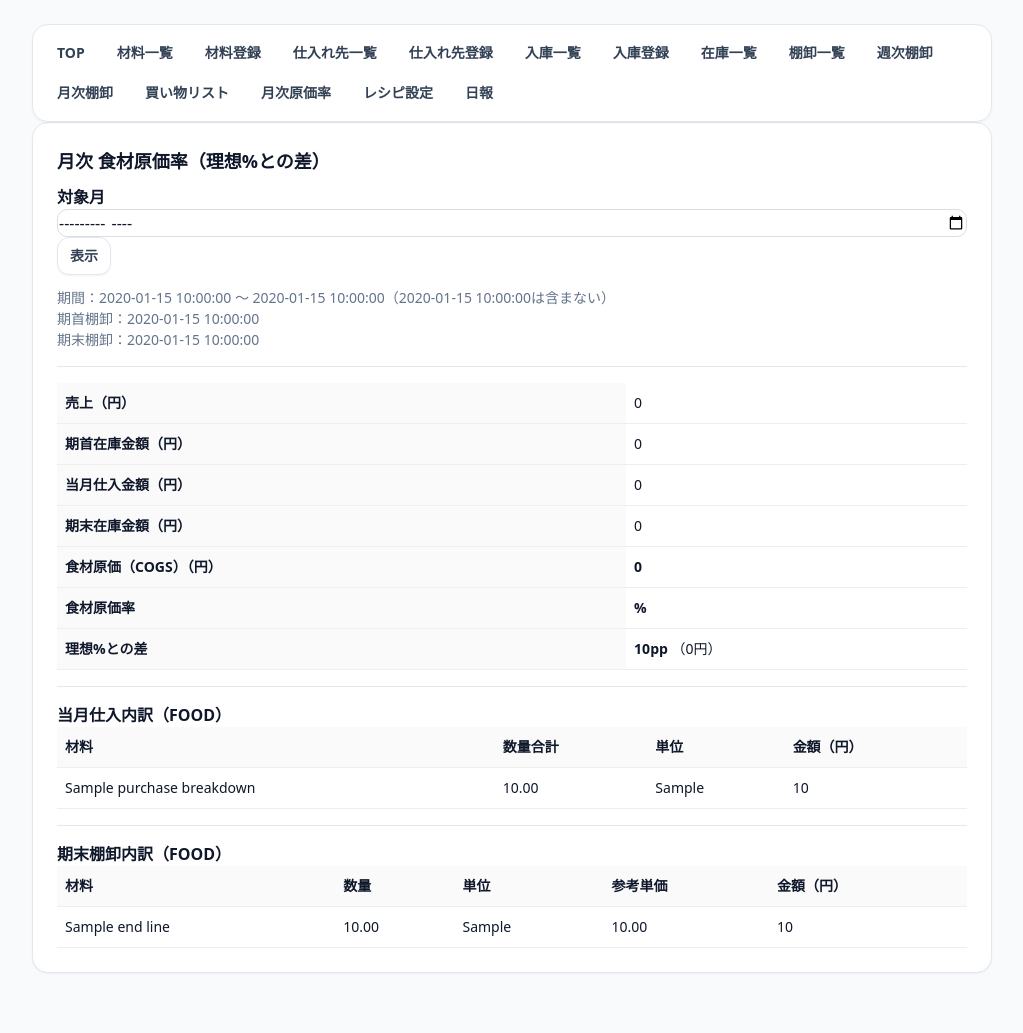
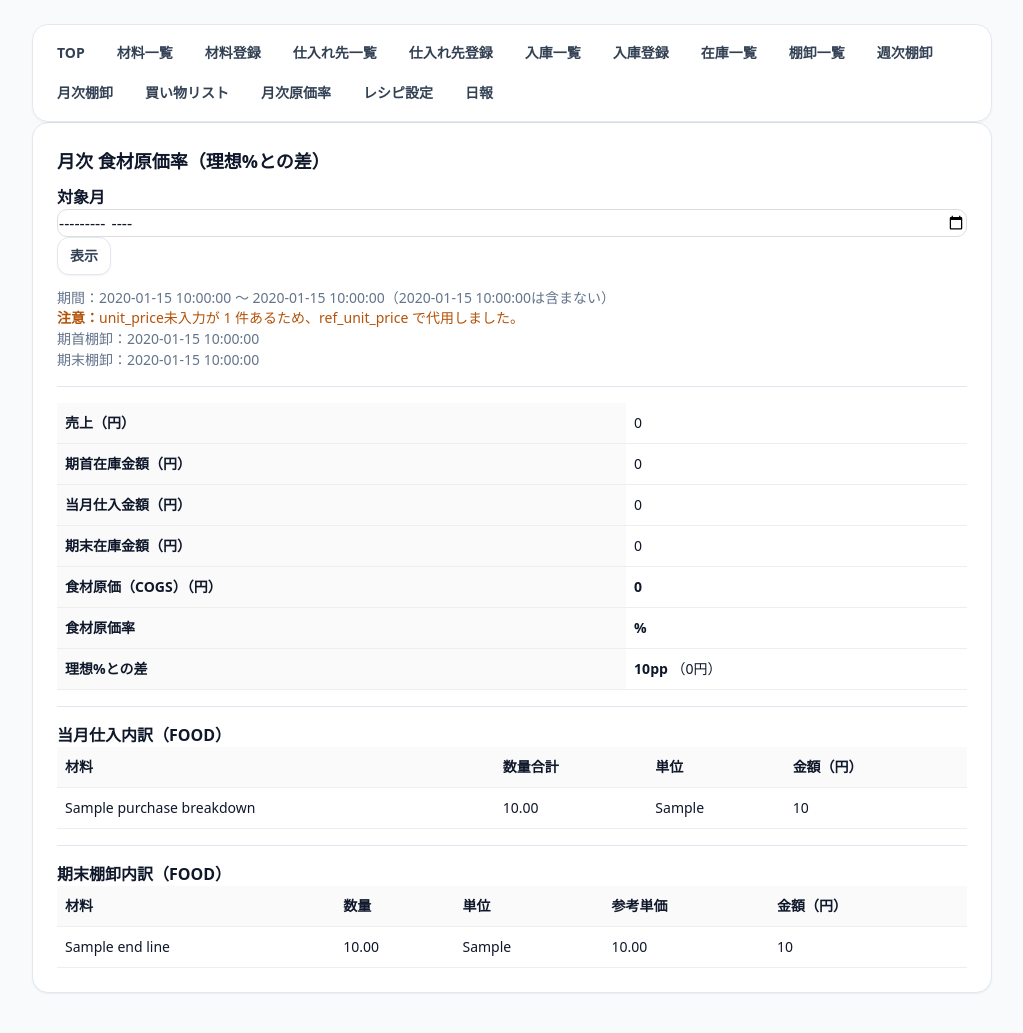
Before and after one commit to KohtaroNishimura/TAKO-OPS, a Flask app: template templates/monthly_food_cost.html in a window 1280 px wide. Shown: the whole page, without its empty margins (128-1151 px from the left). Before the commit the page ends 973 px from the top, so only its background shows below. Run offline with Flask 3, Linux system fonts and the light colour scheme; the template is opened without the code that fills it: most values are stand-ins (such as "Sample title", 1, 10 or a date in 2020); some libraries are stand-ins or nearby versions.

Commit message:
feat: unit_price未入力時の代用メッセージを追加

```diff
--- a/templates/monthly_food_cost.html
+++ b/templates/monthly_food_cost.html
@@ -11,6 +11,10 @@
     </form>
 
     <p class="muted">期間：{{ start_date }} 〜 {{ next_date }}（{{ next_date }}は含まない）</p>
+
+    {% if used_ref_count and used_ref_count > 0 %}
+      <p class="text-sm text-amber-700"><span class="font-semibold">注意：</span>unit_price未入力が {{ used_ref_count }} 件あるため、ref_unit_price で代用しました。</p>
+    {% endif %}
 
     {% if begin_missing %}
       <p class="text-sm text-red-700"><span class="font-semibold">注意：</span>期首棚卸（前月末の月次棚卸）が見つかりません。期首在庫は0として計算しています。</p>
```
